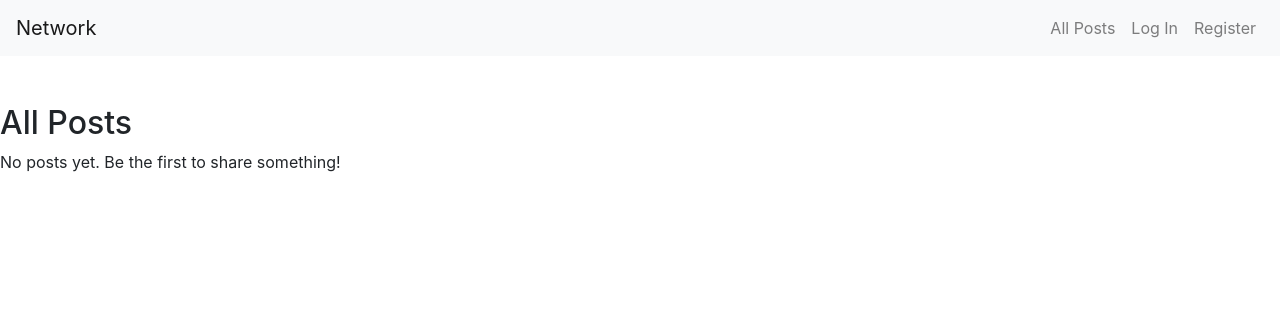
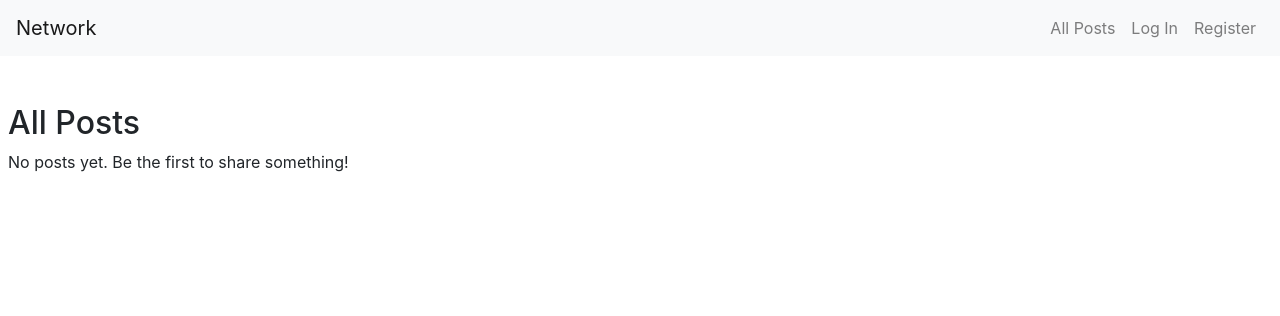
Before and after one commit to saidbaraou/network, a Django app: page / in a window 1280 px wide. Shown: the top 316 px of the page. Run offline with Django 3.2, Linux system fonts and the light colour scheme; data that the repository does not hold is empty; some libraries are stand-ins or nearby versions.

Commit message:
style: Add container fluid and container classes, respectively to posts section for more appealing UI

```diff
--- a/network/templates/network/index.html
+++ b/network/templates/network/index.html
@@ -36,8 +36,9 @@
 
     {% endif %}
 
+    <div class="container-fluid mt-4 px-2">
+        <div class="container mt-4 px-2"></div>
         <h2 class="mt-5">All Posts</h2>
-
         {% for post in posts %}
         <div class="card mb-3 shadow-sm">
             <div class="card-body">
@@ -59,5 +60,7 @@
         <p>No posts yet. Be the first to share something!</p>
         {% endfor %}
     </div>
+</div>
+</div>
 
 {% endblock %}
```
Lines whose indentation alone changed are shown as unchanged.
